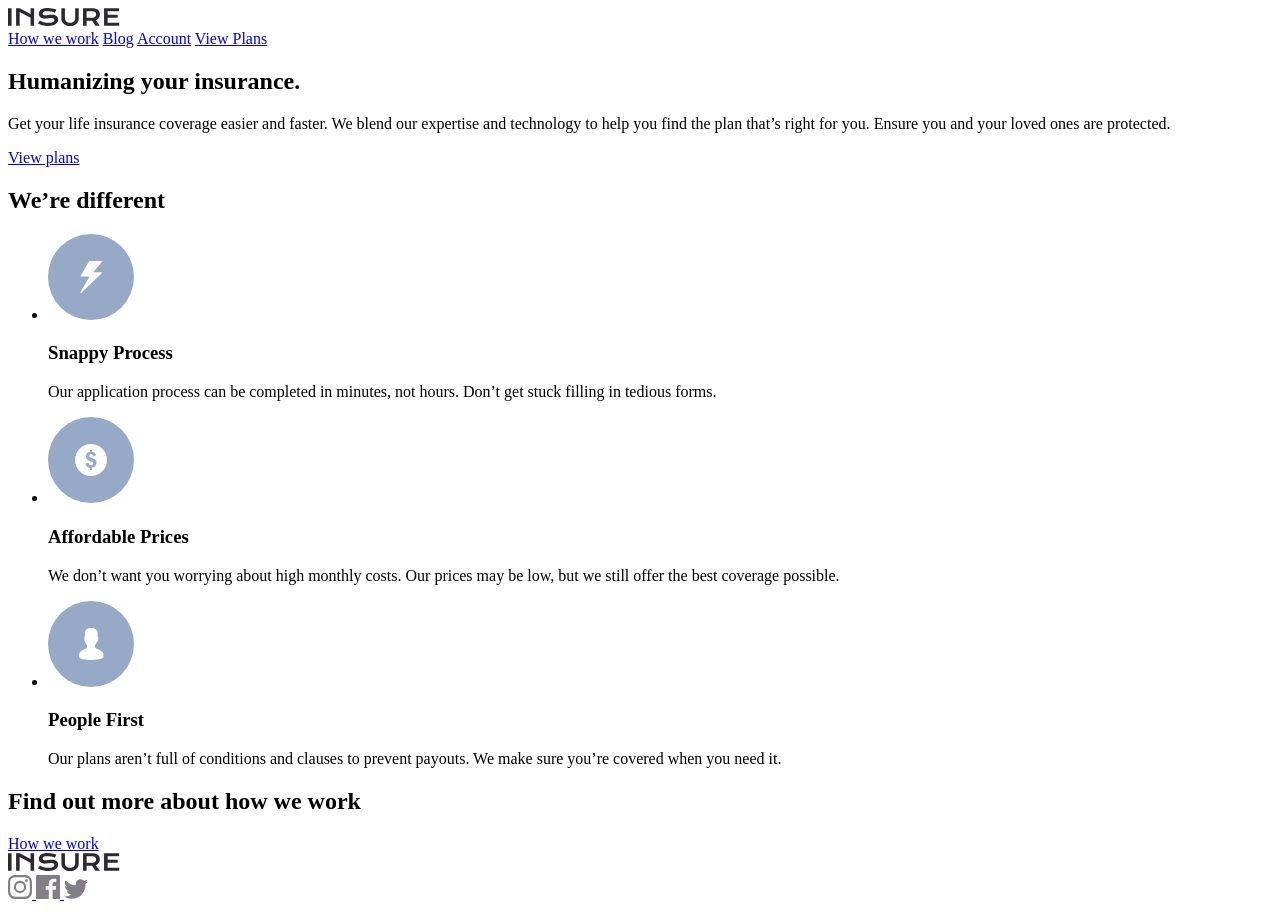
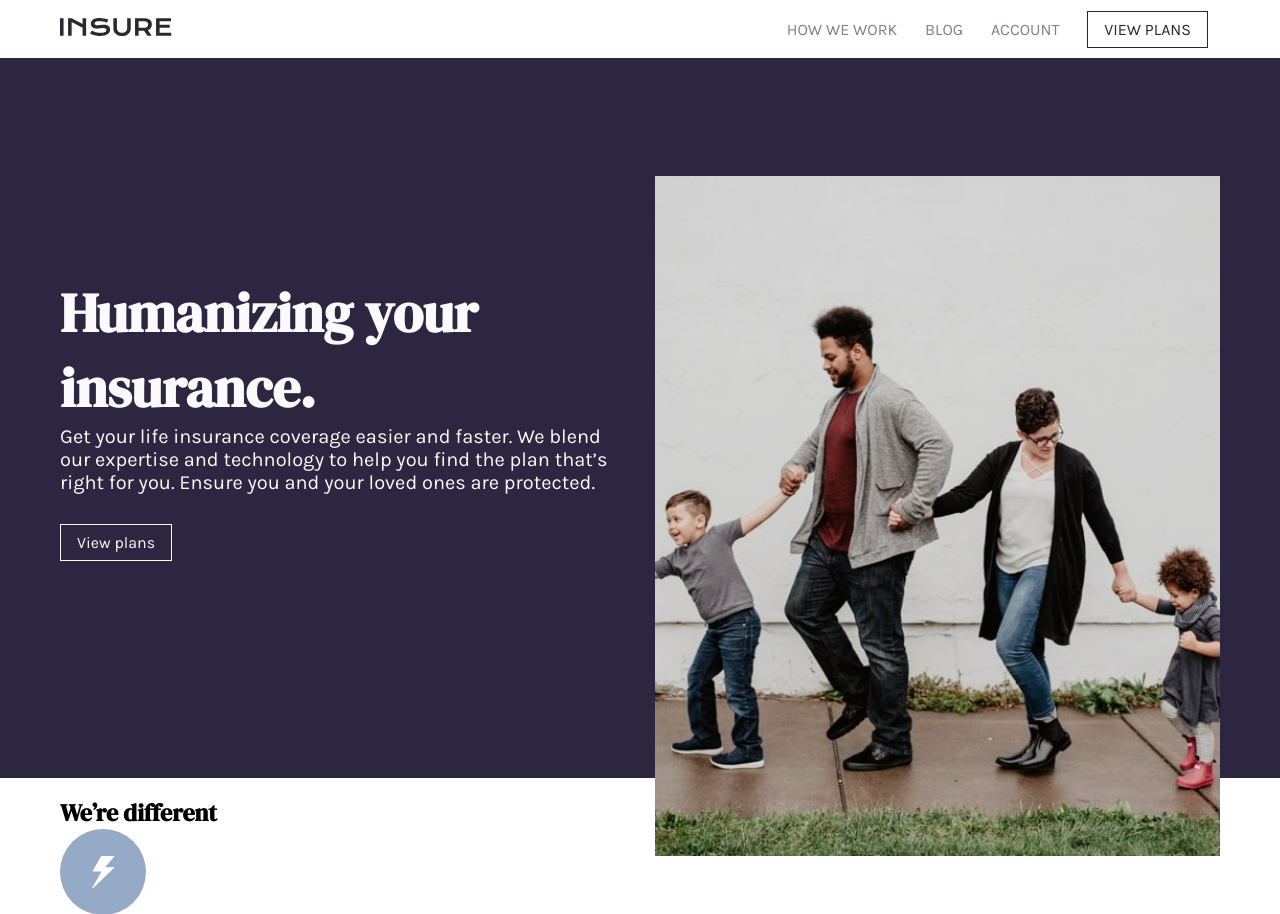
Before and after one commit to kipchirchiralb/insure-landing-page-physical-class, a plain HTML site: page index.html in a window 1280 px wide. Shown: the top 914 px of the page. Drawn offline with Linux system fonts and the light colour scheme.

Commit message:
css for header and intro section desktop

```diff
--- a/index.html
+++ b/index.html
@@ -13,11 +13,12 @@
     />
 
     <title>Frontend Mentor | Insure landing page</title>
+    <link rel="stylesheet" href="./main.css" />
   </head>
   <body>
     <header>
       <a href="#">
-        <img src="./images/logo.svg" alt="insure logo">
+        <img src="./images/logo.svg" alt="insure logo" />
       </a>
       <nav>
         <a href="#">How we work</a>
@@ -30,36 +31,42 @@
       <section id="hero" class="hero">
         <div class="text-side">
           <h1>Humanizing your insurance.</h1>
-          <p>   Get your life
-            insurance coverage easier and faster. We blend our expertise and technology
-            to help you find the plan that’s right for you. Ensure you and your loved
-            ones are protected. </p>
-            <a href="#">View plans</a>
+          <p>
+            Get your life insurance coverage easier and faster. We blend our
+            expertise and technology to help you find the plan that’s right for
+            you. Ensure you and your loved ones are protected.
+          </p>
+          <a href="#" class="action-link">View plans</a>
         </div>
-        <div class="image-side"></div>
+        <div class="image-side">
+          <img src="./images/image-intro-desktop.jpg" alt="" />
+        </div>
       </section>
       <section class="why-us">
         <h2>We’re different</h2>
         <ul>
           <li>
-            <img src="./images/icon-snappy-process.svg" alt="">
+            <img src="./images/icon-snappy-process.svg" alt="" />
             <h3>Snappy Process</h3>
-            <p>Our
-              application process can be completed in minutes, not hours. Don’t get stuck
-              filling in tedious forms.</p>
+            <p>
+              Our application process can be completed in minutes, not hours.
+              Don’t get stuck filling in tedious forms.
+            </p>
           </li>
           <li>
-            <img src="./images/icon-affordable-prices.svg" alt="">
-            <h3> Affordable Prices</h3>
-            <p>  We don’t want you worrying about
-              high monthly costs. Our prices may be low, but we still offer the best
-              coverage possible.</p>
+            <img src="./images/icon-affordable-prices.svg" alt="" />
+            <h3>Affordable Prices</h3>
+            <p>
+              We don’t want you worrying about high monthly costs. Our prices
+              may be low, but we still offer the best coverage possible.
+            </p>
           </li>
           <li>
-            <img src="./images/icon-people-first.svg" alt="">
+            <img src="./images/icon-people-first.svg" alt="" />
             <h3>People First</h3>
-            <p> Our plans aren’t full of conditions and
-              clauses to prevent payouts. We make sure you’re covered when you need it.
+            <p>
+              Our plans aren’t full of conditions and clauses to prevent
+              payouts. We make sure you’re covered when you need it.
             </p>
           </li>
         </ul>
@@ -72,16 +79,16 @@
 
     <footer>
       <div class="footer-head">
-      <img src="./images/logo.svg" alt="">
+        <img src="./images/logo.svg" alt="" />
         <nav>
           <a href="#">
-          <img src="./images/icon-instagram.svg" alt="">
+            <img src="./images/icon-instagram.svg" alt="" />
           </a>
           <a href="#">
-          <img src="./images/icon-facebook.svg" alt="">
+            <img src="./images/icon-facebook.svg" alt="" />
           </a>
           <a href="#">
-          <img src="./images/icon-twitter.svg" alt="">
+            <img src="./images/icon-twitter.svg" alt="" />
           </a>
         </nav>
       </div>
@@ -96,20 +103,21 @@
             <a href="#">How we work</a>
           </li>
           <li>
-          <h3>Help Me </h3>
+            <h3>Help Me</h3>
             <a href="#">How we work</a>
             <a href="#">How we work</a>
             <a href="#">How we work</a>
             <a href="#">How we work</a>
           </li>
           <li>
-          <h3>Contact </h3>
+            <h3>Contact</h3>
             <a href="#">How we work</a>
             <a href="#">How we work</a>
             <a href="#">How we work</a>
             <a href="#">How we work</a>
           </li>
-          <h3>others </h3>
+          <li>
+            <h3>others</h3>
             <a href="#">How we work</a>
             <a href="#">How we work</a>
             <a href="#">How we work</a>
--- /dev/null
+++ b/main.css
@@ -0,0 +1,92 @@
+@import url("https://fonts.googleapis.com/css2?family=DM+Serif+Display:ital@0;1&family=Karla:ital,wght@0,200..800;1,200..800&display=swap");
+/* css variables */
+:root {
+  --dark-violet: hsl(256, 26%, 20%);
+  --greyish-blue: hsl(216, 30%, 68%);
+  --very-dark-violet: hsl(270, 9%, 17%);
+  --dark-greyish-violet: hsl(273, 4%, 51%);
+  --very-light-gray: hsl(0, 0%, 98%);
+  --section-padding: 18px 60px;
+}
+/* css resets */
+* {
+  margin: 0;
+  padding: 0;
+  box-sizing: border-box;
+}
+a {
+  text-decoration: none;
+  color: inherit;
+}
+ul {
+  list-style-type: none;
+}
+
+/* utility classes/styles - apply to multiple sections in the page*/
+body {
+  font-family: "Karla", serif;
+}
+h1,
+h2,
+h3,
+h4 {
+  font-family: "DM Serif Display", serif;
+}
+.action-link {
+  border: 1px solid var(--dark-greyish-violet);
+  color: var(--dark-greyish-violet);
+  padding: 8px 16px;
+}
+header,
+section,
+footer {
+  padding: var(--section-padding);
+}
+/* header */
+header {
+  display: flex;
+  justify-content: space-between;
+  align-items: center;
+}
+header nav a {
+  margin: 0px 12px;
+  text-transform: uppercase;
+  color: var(--dark-greyish-violet);
+}
+
+header .action-link {
+  border-color: var(--very-dark-violet);
+  color: var(--very-dark-violet);
+}
+/* hero section */
+
+.hero {
+  display: flex;
+  align-items: center;
+  background-color: var(--dark-violet);
+  color: var(--very-light-gray);
+}
+.hero .text-side {
+  flex: 1;
+  padding-right: 30px;
+}
+.hero .text-side h1 {
+  font-size: 55px;
+}
+.hero .text-side p {
+  font-size: 20px;
+}
+.hero .action-link {
+  border-color: inherit;
+  color: inherit;
+  display: inline-block;
+  margin-top: 30px;
+}
+.hero .image-side {
+  flex: 1;
+}
+.hero .image-side img {
+  width: 100%;
+  position: relative;
+  top: 100px;
+}
```
Lines whose indentation alone changed are shown as unchanged.
